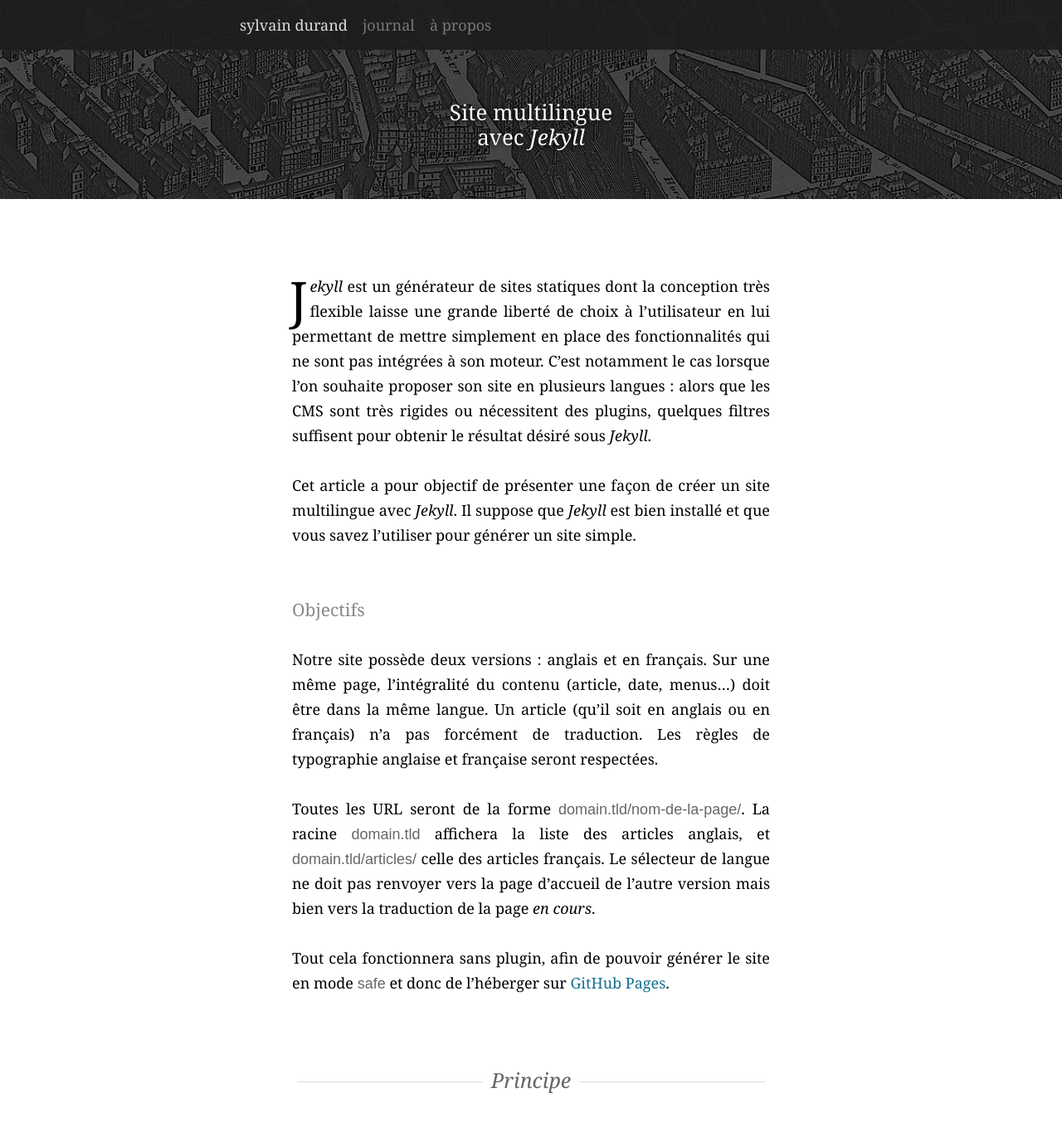
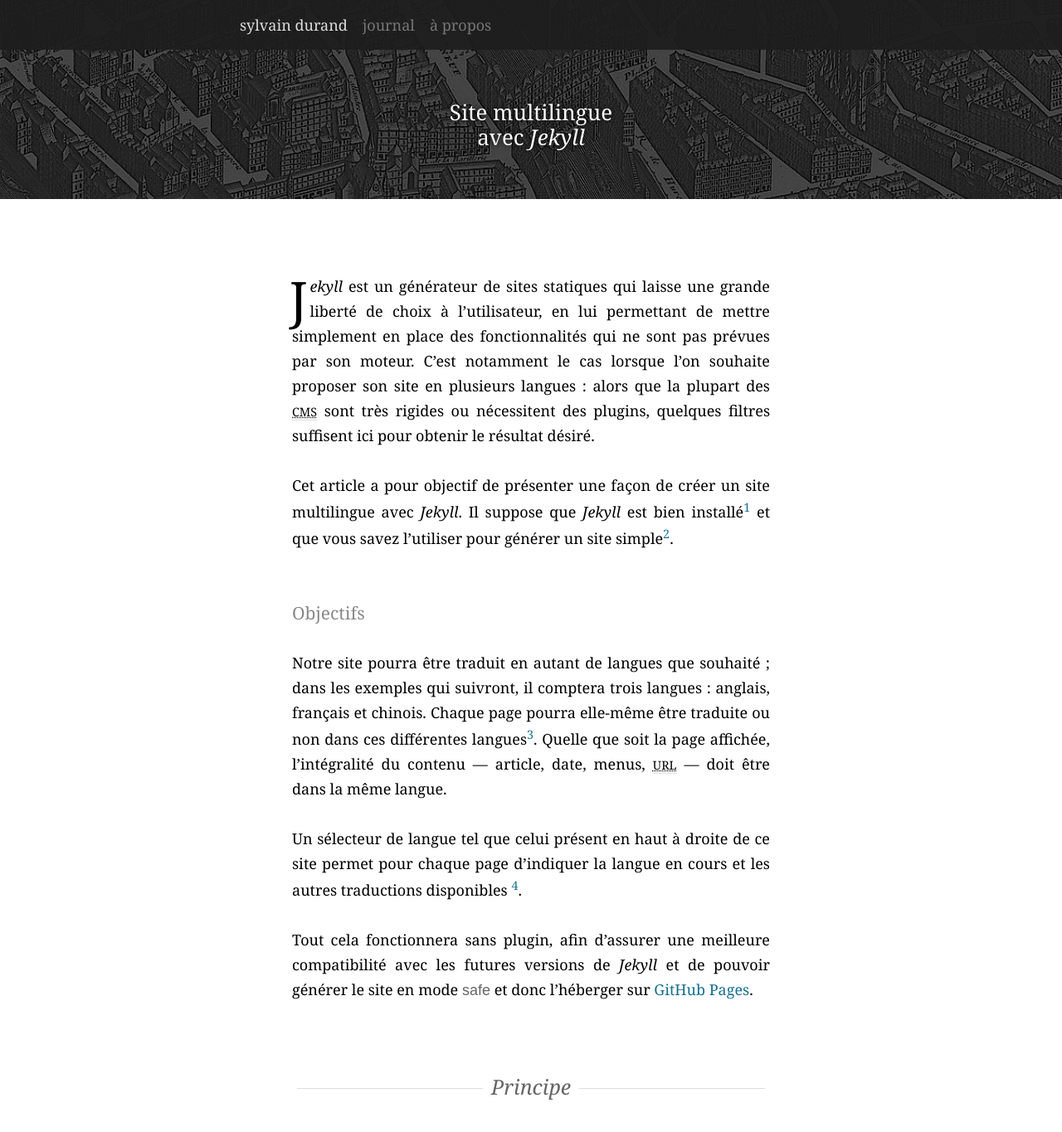
Before and after one commit to simonmeggle/simonmeggle.github.io, a Jekyll site: the page built from _posts/fr/2014-02-23-site-multilingue-avec-jekyll.md, in a window 1280 px wide and 1400 px high. Shown: the top 1365 px of the window at 83% size. Built offline with Jekyll 4.4.1, drawn with Linux system fonts in a browser that asks for light colours; some web fonts are replaced; some of the changed text lies outside the part shown.

Commit message:
Rewriting 'Multilingual Jekyll'

```diff
--- a/_posts/fr/2014-02-23-site-multilingue-avec-jekyll.md
+++ b/_posts/fr/2014-02-23-site-multilingue-avec-jekyll.md
@@ -2,82 +2,93 @@
 title: Site multilingue <br/> avec <em>Jekyll</em>
 ---
 
-J _ekyll_ est un générateur de sites statiques dont la conception très flexible laisse une grande liberté de choix à l'utilisateur en lui permettant de mettre simplement en place des fonctionnalités qui ne sont pas intégrées à son moteur. C'est notamment le cas lorsque l'on souhaite proposer son site en plusieurs langues : alors que les CMS sont très rigides ou nécessitent des plugins, quelques filtres suffisent pour obtenir le résultat désiré sous _Jekyll_.
+J<em>ekyll</em> est un générateur de sites statiques qui laisse une grande liberté de choix à l'utilisateur, en lui permettant de mettre simplement en place des fonctionnalités qui ne sont pas prévues par son moteur. C'est notamment le cas lorsque l'on souhaite proposer son site en plusieurs langues : alors que la plupart des CMS sont très rigides ou nécessitent des plugins, quelques filtres suffisent ici pour obtenir le résultat désiré.
 
-Cet article a pour objectif de présenter une façon de créer un site multilingue avec _Jekyll_. Il suppose que _Jekyll_ est bien installé et que vous savez l'utiliser pour générer un site simple.
+Cet article a pour objectif de présenter une façon de créer un site multilingue avec _Jekyll_. Il suppose que _Jekyll_ est bien installé[^1] et que vous savez l'utiliser pour générer un site simple[^new].
 
 ### Objectifs
-Notre site possède deux versions : anglais et en français. Sur une même page, l'intégralité du contenu (article, date, menus...) doit être dans la même langue. Un article (qu'il soit en anglais ou en français) n'a pas forcément de traduction. Les règles de typographie anglaise et française seront respectées.
+Notre site pourra être traduit en autant de langues que souhaité ; dans les exemples qui suivront, il comptera trois langues : anglais, français et chinois. Chaque page pourra elle-même être traduite ou non dans ces différentes langues[^traductions]. Quelle que soit la page affichée, l'intégralité du contenu --- article, date, menus, URL --- doit être dans la même langue.
 
-Toutes les URL seront de la forme `domain.tld/nom-de-la-page/`. La racine `domain.tld` affichera la liste des articles anglais, et `domain.tld/articles/` celle des articles français. Le sélecteur de langue ne doit pas renvoyer vers la page d'accueil de l'autre version mais bien vers la traduction de la page _en cours_.
+Un sélecteur de langue tel que celui présent en haut à droite de ce site permet pour chaque page d'indiquer la langue en cours et les autres traductions disponibles [^selecteur].
 
-Tout cela fonctionnera sans plugin, afin de pouvoir générer le site en mode `safe` et donc de l'héberger sur [GitHub Pages](https://pages.github.com/).
-
+Tout cela fonctionnera sans plugin, afin d'assurer une meilleure compatibilité avec les futures versions de _Jekyll_ et de pouvoir générer le site en mode `safe` et donc l'héberger sur [GitHub Pages](https://pages.github.com/).
 
 ## Principe
 
-### Arborescence des fichiers
+### Organisation des fichiers
 
-L'organisation de nos fichiers va être très simple. La page d'accueil `index.html`, listant les articles en version anglaise, est stockée à la racine afin d'être accessible depuis `domain.tld`. En dehors de ce fichier, l'intégralité des pages et articles (y compris la liste des articles en français) va être stockée dans `_posts/` :
+L'intégralité des pages vont être rangées dans le dossier `_posts` à la racine de notre site. En son sein, créer un dossier par langue permet de rester organisé tout en définissant globalement la langue des articles[^rangement] :
 
 {% highlight r %}
-.
-├── index.html                       # Page d'accueil anglaise
-|
-└── _posts
-    ├── 2014-01-01-articles.html     # Page d'accueil française
-    |
-    ├── 2014-03-05-hello-world.md    # Article en anglais
-    └── 2014-03-05-bonjour-monde.md  # Article en français
+_config.yml
+_layouts
+_posts
+       ├──  en
+        │         ├── 2014-09-01-hello-world.md
+        │         └── 0000-01-01-index.md
+        │
+       ├──  fr
+        │         ├── 2014-09-01-bonjour-monde.md
+        │         └── 0000-01-01-journal.md
+        │
+       └── zh
+                   ├── 2014-09-01-你好世界.md
+                   └── 0000-01-01-首页.md
 {% endhighlight %}
 
+Au sein de ceux-ci, l'organisation des fichiers en sous-dossiers est entièrement libre. La seule contrainte est que tous les fichiers doivent avoir un nom de fichier indiquant la date, suivi de l'identifiant qui apparaîtra dans l'URL.
 
-### Gestion des URL
+Affectons alors une variable `lang` à chacun de ces dossiers[^lang], ce qui nous permettra par la suite à détecter la langue et les traductions. Pour cela, nous indiquons dans `_config.yml` :
 
-Plutôt que d'avoir des URL de la forme `/2014/03/05/bonjour-monde.html`, nous nous contenterons de simples `/bonjour-monde/`. Il suffit pour cela d'indiquer dans `_config.yml` :
+{% highlight ruby %}
+defaults:
+  -
+    scope:
+      path: _posts/en
+    values:
+      layout: default
+      lang: en
+  -
+    scope:
+      path: _posts/fr
+    values:
+      layout: default
+      lang: fr
+  -
+    scope:
+      path: _posts/zh
+    values:
+      layout: default
+      lang: zh
+{% endhighlight %}
+
+### Choix des URL
+
+Par défaut, _Jekyll_ génère les URL à partir du nom des fichiers, de la forme `/2014/09/01/bonjour-monde.html`. Comme sur ce site, il est possible[^permalinks] de n'afficher que `/bonjour-monde/` en ajoutant dans `_config.yml` :
 
 {% highlight ruby %}
 permalink: /:title/
 {% endhighlight %}
 
-### Métadonnées dans les articles
+Il est également possible de spécifier individuellement une adresse pour chaque fichier en indiquant la variable `permalink` dans son entête[^index].
 
-Chaque page ou article possédera une variable `lang`, qui peut valoir `en` ou `fr` selon la version de l'article. _Si une traduction existe_, la variable `trans` comportera l'adresse (depuis la racine) vers celle-ci, selon le format d'URL choisi. Les pages n'ont nullement besoin d'avoir un identifiant ou une date commune. Seule compte la variable `trans` qui indique qu'une traduction existe, et où elle se situe.
 
-Par exemple, un article français `_posts/2014-03-05-bonjour-monde.md` accessible à l'adresse `domain.tld/bonjour-monde/`, s'il n'a pas de traduction, comportera les métadonnées suivantes :
 
-{% highlight ruby %}
+
+### Attribution d'un identifiant pour chaque article
+
+Jusqu'ici, rien ne relie les différentes versions d'une même page. Pour ce faire, nous pourrions utiliser :
+
+ - __la date__, mais plusieurs articles différents pourraient avoir la même ou, au contraire, plusieurs versions d'un même article peuvent avoir deux dates différentes ;
+ - __le nom du fichier__, mais il est préférable d'avoir des noms de fichiers différents pour traduire les URL.
+
+C'est pourquoi le plus simple est d'attribuer à chaque article un __identifiant__ dont la valeur sera identique pour chaque version :
+
+{% highlight python %}
 ---
-layout: post
-title:  "Bonjour monde !"
-lang:   fr
+title: Bonjour monde !
+name: hello
 ---
-{% endhighlight %}
-
-S'il existe une traduction `_posts/2014-03-15-hello-world.md`, qui sera donc accessible à l'adresse `domain.tld/hello-world/`, alors les métadonnées de notre page française deviendront :
-
-{% highlight ruby %}
----
-layout: post
-title:  "Bonjour monde !"
-lang:   fr
-trans:  /hello-world/
----
-{% endhighlight %}
-
-### Traduction des éléments du site
-En dehors du contenu des articles, il est également nécessaire de traduire les différents éléments qui composent le site : textes des menus, du haut et du bas de page, certains titres...
-
-Il est possible pour cela d'enregistrer les traductions sous forme de variables dans `_config.yml`. Ainsi, `{% raw %}{{ site.t[page.lang].home }}{% endraw %}` génèrera `Accueil` ou `Home` selon la valeur de `page.lang` :
-
-{% highlight ruby %}
-t:
-  fr:
-    home:  "Accueil"
-    about: "À propos"
-  en:
-    home:  "Home"
-    about: "About"
 {% endhighlight %}
 
 
@@ -86,101 +97,155 @@ t:
 
 ### Liste des articles par langue
 
-Les pages affichant la liste des articles ne doivent afficher que ceux qui sont dans la bonne langue, ce qui peut être atteint facilement grâce à la métadonnée `lang`. Par exemple, pour les articles anglais :
+Les pages affichant la liste des articles ne doivent afficher que ceux qui sont dans la bonne langue, ce qui peut être atteint facilement grâce à la métadonnée `lang`. Le code suivant permet d'afficher l'ensemble des posts de la bonne langue, selon le dossier dans lequel il est placé :
+
+{% highlight html %}
+{% raw %}
+{% assign posts=site.posts | where:"lang", page.lang %}
+<ul>
+{% for post in posts %}
+    <li class="lang">
+        <a href="{{ post.url }}" class="{{ post.lang }}">{{ post.lang }}</a>
+    </li>
+{% endfor %}
+</ul>
+{% endraw %}
+{% endhighlight %}
+
+Pour ne pas afficher certaines pages, comme par exemple celles qui listent les articles, il suffit de leur donner un `type: pages` et de rajouter dans notre `assign` précédant la condition `| where:"type", "pages"`.
+
+
+### Sélecteur de langue
+
+Pour créer un sélecteur de langue, comme celui présent en haut à droite de cette page, la démarche est très similaire à celle présentée au paragraphe précédent. On affiche la langue de toutes les versions existantes, y compris l'article en cours :
+
+{% highlight html %}
+{% raw %}
+{% assign posts=site.posts | where:"name", page.name | sort: 'path' %}
+<ul>
+{% for post in posts %}
+    <li class="lang">
+        <a href="{{ post.url }}" class="{{ post.lang }}">{{ post.lang }}</a>
+    </li>
+{% endfor %}
+</ul>
+{% endraw %}
+{% endhighlight %}
+
+Pour emphaser la langue de la version affichée, il suffit d'utiliser CSS[^css]. Par exemple, pour la mettre en gras :
+
+{% highlight css %}
+.en:lang(en), .fr:lang(fr), .zh:lang(zh){
+    font-weight: bold;
+)
+{% endhighlight %}
+
+## Peaufinage
+
+### Traduction des éléments du site
+En dehors du contenu des articles, il est également nécessaire de traduire les différents éléments qui composent le site : textes des menus, du haut et de bas de page, certains titres...
+
+Pour cela, on peut indiquer des traductions dans `_config.yml`[^data]. Ainsi, dans l'exemple suivant, `{% raw %}{{site.t[page.lang].home}}{% endraw %}` génèrera `Home`, `Accueil` ou `首页` selon la langue de la page :
+
+{% highlight python %}
+t:
+  en:
+    home:  "Home"
+  fr:
+    home:  "Accueil"
+  zh:
+    home:  "首页"
+{% endhighlight %}
+
+Il est possible d'utiliser cette technique pour générer les menus des différentes versions du site. Ainsi, dans le cas d'un menu à deux éléments comme sur ce site, on indique dans `_config.yml` :
+
+{% highlight python %}
+t:
+  en:
+    home:
+      name: "Home"
+      url: "/"
+    about:
+      name: "About"
+      url: "/about/"
+  fr:
+    home:
+      name: "Accueil"
+      url: "/accueil/"
+    about:
+      name: "À propos"
+      url: "/a-propos/"
+  zh:
+    home:
+      name: "首页"
+      url: "/首页/"
+    about:
+      name: "关于"
+      url: "/关于/"
+{% endhighlight %}
+
+Le menu peut alors être généré à l'aide d'une boucle :
 
 {% highlight html %}
 {% raw %}
 <ul>
-  {% for post in site.posts %}
-    {% if post.lang == 'en' %}
-     <li><a href="{{ post.url }}">{{ post.title }}</a></li>
-    {% endif %}
-  {% endfor %}
-</ul>
-{% endraw %}
-{% endhighlight %}
-
-Dans le cas des articles français, il faut prendre garde de ne pas afficher la page française listant les articles. Le code précédent devient donc :
-
-{% highlight html %}
-{% raw %}
-<ul>
-  {% for post in site.posts %}
-    {% if post.lang == 'fr' and post.trans != '/' %}
-     <li><a href="{{ post.url }}">{{ post.title }}</a></li>
-    {% endif %}
+  {% for menu in site.t[page.lang] %}
+    <li><a href="{{menu[1].url}}">{{menu[1].title}}</a></li>
   {% endfor %}
 </ul>
 {% endraw %}
 {% endhighlight %}
 
 
+### Traduction des dates
+À ce stade, tout peut être traduit sur le site à l'exception des dates,  générées automatiquement par _Jekyll_. Les formats courts, composés uniquement de chiffres, peuvent être adaptés sans difficulté. Selon la langue de la page, nous cherchons à obtenir :
 
-### Afficher un lien vers la traduction de la page en cours
-Pour proposer directement à un visiteur le lien vers la traduction d'un article, si elle existe, il suffit de regarder si la variable `trans` existe et, le cas échéant, sa valeur :
+- en anglais : "2014/09/01" ;
+- en français : "01/09/2014" ;
+- en chinois : "2014年9月1号".
 
-{% highlight html %}
+Pour cela, il suffit d'utiliser le code suivant, qu'il est possible ensuite de placer dans le dossier `_includes` afin de l'utiliser à plusieurs reprises :
+{% highlight python %}
 {% raw %}
-{% if page.trans %}
-    <a href="{{page.trans}}">{{ site.t[page.lang].translation }}</a>
+{% if page.lang == 'en' %}
+    {{ page.date | date: "%d/%m/%Y" }}
 {% endif %}
-{% endraw %}
-{% endhighlight %}
 
-Comme détaillé dans la partie précédente, on définit alors dans `_config.yml` :
+{% if page.lang == 'fr' %}
+    {{ page.date | date: "%Y-%m-%d" }}
+{% endif %}
 
-{% highlight ruby %}
-t:
-  fr:
-    translation: "read in English"
-  en:
-    translation: "lire en français"
-{% endhighlight %}
-
-### Sélecteur de langue
-Pour créer un sélecteur de langue, comme celui présent en haut à droite de cette page, la démarche est très similaire à celle présentée au paragraphe précédent. Utiliser `!= 'fr'` plutôt que `== 'en'` permet de faire fonctionner ce sélecteur sur la page d'accueil également, où `page.lang` n'est pas défini.
-
-{% highlight html %}
-{% raw %}
-{% if page.lang != 'fr'%}  <span class="active">en</span> |
-    {% if page.trans %}    <a href="{{page.trans}}">fr</a>
-    {% else %}             <span class="inactive">fr</span>
-    {% endif %}
-{% else %}
-    {% if page.trans %}    <a href="{{page.trans}}">en</a>
-    {% else %}             <span class="inactive">en</span>
-    {% endif %}          | <span class="active">fr</span>
+{% if page.lang == 'zh' %}
+    {{ page.date | date: "%Y年%-m月%-d号" }}
 {% endif %}
 {% endraw %}
 {% endhighlight %}
 
 
-## Peaufinage
+Pour les dates longues, il est possible d'utiliser astucieusement les filtres de date et les remplacements pour obtenir n'importe quel format. Par exemple, si nous cherchons à obtenir :
 
-### Traduction des dates
-À ce stade, tout peut être traduit sur le site à l'exception des dates,  générées automatiquement par _Jekyll_. Les formats courts, composés uniquement de chiffres, peuvent être adaptés sans difficulté :
+- en anglais : "1<sup>st</sup> of September 2014" ;
+- en français : "1<sup>er</sup> septembre 2014".
 
-{% highlight html %}
-{% raw %}
-{% if page.lang == 'fr' %}
-    {{ post.date | date: "%d/%m/%Y" }}
-{% else %}
-    {{ post.date | date: "%Y-%m-%d" }}
-{% endif %}
-{% endraw %}
-{% endhighlight %}
+Nous utilisons alors le code suivant :
 
-Pour les dates longues, il est possible d'utiliser astucieusement les filtres de date et les remplacements pour obtenir n'importe quel format. Par exemple, pour traduire la date en anglais et en français, on peut utiliser :
-
-{% highlight html %}
+{% highlight python %}
 {% raw %}
 {% assign d = page.date | date: "%-d" %}
 {% assign m = page.date | date: "%-m" %}
 
+{% if page.lang == 'en' %}
+{{ d }}<sup>{% case d %}
+  {% when '1' or '21' or '31' %}st
+  {% when '2' or '22' %}nd
+  {% when '3' or '23' %}rd
+{% else %}th
+{% endcase %}</sup>
+of {{ page.date | date: "%B %Y"}}
+{% endif %}
+
 {% if page.lang == 'fr' %}
-
 {{ d }}{% if d == "1" %}<sup>er</sup>{% endif %}
-
 {% case m %}
   {% when '1' %}janvier
   {% when '2' %}février
@@ -196,102 +261,56 @@ Pour les dates longues, il est possible d'utiliser astucieusement les filtres de
   {% when '12' %}décembre
 {% endcase %}
 {{ page.date | date: "%Y"}}
-
-{% else %}
-
-{{ d }}<sup>{% case d %}
-  {% when '1' or '21' or '31' %}st
-  {% when '2' or '22' %}nd
-  {% when '3' or '23' %}rd
-{% else %}th
-{% endcase %}</sup>
-{{ page.date | date: "%B %Y"}}
-
 {% endif %}
 {% endraw %}
 {% endhighlight %}
 
+Il est à nouveau possible de placer ce code dans un fichier `date.html` placé dans le dossier `_includes` pour pouvoir l'appeler simplement.
 
-### Respect des règles typographiques
-Depuis Jekyll 2, le moteur de rendu Kramdown est utilisé par défaut et améliore le rendu des guillements, apostrophes et tirets longs. Pour utiliser des guillemets français à la place des guillemets anglais, il suffit de remplacer la chaîne :
+## Accès au site et référencement
+
+Les pages étant entièrement statiques, il est difficile de deviner la langue de nos visiteurs pour envoyer la bonne version, que ce soit en détectant les entêtes envoyées par le navigateur ou en se basant sur sa localisation géographique. Néanmoins, il est possible d'améliorer le référencement en indiquant aux moteurs de recherche les pages qui constituent les traductions d'un seul et même contenu[^referencement].
+
+Pour ce faire, deux solutions sont possibles : [intégrer une balise `<link>`](https://support.google.com/webmasters/answer/189077?hl=fr) dans notre page, ou [l'indiquer dans un fichier `sitemaps.xml`](https://support.google.com/webmasters/answer/2620865?hl=fr).
+
+### Avec la balise _link_
+
+Il suffit d'indiquer dans la partie `<head>` chaque page, l'ensemble des traductions de la page en cours[^link]. Nous pouvons pour cela d'utiliser le code suivant, semblable à ceux présentés précédemment :
 
 {% highlight html %}
 {% raw %}
-{% if lang == 'en' %}
-  {{ content }}
-{% else %}
-  {{ content | replace: '“', '«&#160;' | replace: '”', '&#160;»' }}
-{% endif %}
+{% assign posts=site.posts | where:"name", page.name %}
+{% for post in posts %}
+  {% if post.lang != page.lang %}
+    <link rel="alternate" hreflang="{{post.lang}}" href="{{post.url}}" />
+  {% endif %}
+{% endfor %}
 {% endraw %}
 {% endhighlight %}
 
-
-## Accès au site et référencement
-
-Les pages étant entièrement statiques, il est difficile de connaître la langue de nos visiteurs, que ce soit en détectant les entêtes envoyées par le navigateur ou en se basant sur sa localisation géographique. Néanmoins, il est possible d'améliorer le référencement en indiquant aux moteurs de recherche les pages qui constituent les traductions d'un seul et même contenu. Ainsi, les utilisateurs trouvant notre contenu par un moteur de recherche devraient se voir proposer automatiquement la bonne traduction.
-
-Pour ce faire, deux solutions sont possibles : [intégrer une balise `<link>`](https://support.google.com/webmasters/answer/189077?hl=fr) dans notre page, ou [l'indiquer dans un fichier `sitemaps.xml`](https://support.google.com/webmasters/answer/2620865?hl=fr).
-
-### Avec la balise `<link>`
-
-Il suffit d'indiquer dans la partie `<head>` chaque page, si elle possède une traduction, un lien de la forme `<link rel="alternate" hreflang="fr" href="/francais.html" ` [en faisant attention d'utiliser les bons codes de langue utilisés](https://support.google.com/webmasters/answer/189077?hl=fr). Il suffit pour cela d'utiliser le code suivant :
-
-{% highlight html %}
-{% raw %}
-{% if page.trans %}
-<link
-  rel="alternate"
-  hreflang="{% if page.lang != 'fr' %}fr{% else %}en{% endif %}"
-  href="{{ page.trans }}" />
-{% endif %}
-{% endraw %}
-{% endhighlight %}
-
-### Avec un fichier `sitemaps.xml`
+### Avec un fichier _sitemaps_
 
 Le fichier `sitemaps.xml`, qui permet aux moteurs de recherche de connaître les pages et la structure de votre site, [permet également d'indiquer aux moteurs de recherches quelles pages sont les différentes versions d'un même contenu](https://support.google.com/webmasters/answer/2620865?hl=fr).
 
-Pour cela, il suffit d'indiquer l'intégralité des pages du site (quelle que soit leur langue) dans des éléments `<url>` et pour chacun d'entre eux l'ensemble des versions qui existent, `y compris celle que l'on est en train de décrire`. Par exemple, dans le cas de deux pages `francais.html` et `english.html` qui sont les traductions d'un même contenu, on indique :
+Pour cela, il suffit d'indiquer l'intégralité des pages du site (quelle que soit leur langue) dans des éléments `<url>` et pour chacun d'entre eux l'ensemble des versions qui existent, y compris celle que l'on est en train de décrire.
 
-{% highlight xml %}
-<url>
-  <loc>http://www.domain.tld/francais.html</loc>
-  <xhtml:link rel="alternate" hreflang="fr"
-    href="http://www.domain.tld/francais.html" />
-  <xhtml:link rel="alternate" hreflang="en "
-    href="http://www.domain.tld/english.html" />
-</url>
-
-<url>
-  <loc>http://www.domain.tld/english.html</loc>
-  <xhtml:link rel="alternate" hreflang="fr"
-    href="http://www.domain.tld/francais.html" />
-  <xhtml:link rel="alternate" hreflang="en "
-    href="http://www.domain.tld/english.html" />
-</url>
-{% endhighlight %}
-
-Ce fichier peut (bien sûr !) être généré automatiquement par Jekyll. Il suffit pour cela de créer un fichier `sitemaps.xml` à la racine du site contenant :
+Ce fichier peut être généré automatiquement par Jekyll en créant un fichier `sitemaps.xml` à la racine du site contenant :
 
 {% highlight xml %}
 {% raw %}
 ---
+layout:
+permalink: /sitemaps.xml
 ---
 <?xml version="1.0" encoding="UTF-8"?>
-<urlset xmlns="http://www.sitemaps.org/schemas/sitemap/0.9"
-        xmlns:xhtml="http://www.w3.org/1999/xhtml">
+<urlset xmlns="http://www.sitemaps.org/schemas/sitemap/0.9" xmlns:xhtml="http://www.w3.org/1999/xhtml">
   {% for post in site.posts %}
   <url>
-    <loc>http://domain.tdl{{ post.url }}</loc>
-    {% if post.trans %}
-      <xhtml:link rel="alternate"
-                  hreflang="{{ post.lang }}"
-                  href="http://domain.tdl{{ post.url }}" />
-      <xhtml:link rel="alternate"
-                  hreflang="{% if page.lang != 'fr' %}fr
-                            {% else %}en{% endif %}"
-                  href="http://domain.tdl{{ post.trans }}" />
-    {% endif %}
+    <loc>http://sylvain.durand.tf{{ post.url }}</loc>
+    {% assign versions=site.posts|where:"name",post.name %}
+    {% for version in versions %}
+      <xhtml:link rel="alternate" hreflang="{{ version.lang }}" href="http://sylvain.durand.tf{{ version.url }}" />
+    {% endfor %}
     <lastmod>{{ post.date | date_to_xmlschema }}</lastmod>
     <changefreq>weekly</changefreq>
   </url>
@@ -299,3 +318,32 @@ Ce fichier peut (bien sûr !) être généré automatiquement par Jekyll. Il suf
 </urlset>
 {% endraw %}
 {% endhighlight %}
+
+
+[^1]: Commencez par [installer RVM](http://rvm.io/rvm/install) stable avec Ruby, puis [installez Jekyll](http://jekyllrb.com/docs/installation/) à l'aide de `gem install jekyll`.
+
+[^new]: La commande `jekyll new` suffit pour générer un site où appliquer ces exemples. Utiliser `jekyll serve` permet de générer le site et de le servir à l'adresse `localhost:4000`.
+
+[^rangement]: Il est tout à fait possible de ranger différemment les articles, mais il sera alors nécessaire de spécifier manuellement la langue de chaque article par la suite dans chaque entête.
+
+[^traductions]: Quelle que soit la langue, il peut exister des pages qui ne sont pas forcément traduites dans toutes les autres.
+
+[^lang]: Il est également possible d'indiquer la langue dans les entêtes de chaque fichier.
+
+[^permalinks]: Les possibilités offertes sont présentées dans la [documentation](http://jekyllrb.com/docs/permalinks/) de _Jekyll_.
+
+[^index]: C'est par exemple le cas pour la page d'accueil, que l'on place à la racine en indiquant `permalink: /` dans l'entête.
+
+[^selecteur]: Les différents liens de ce sélecteur doivent renvoyer vers la traduction de la page en cours, et non vers la page d'accueil du site traduit.
+
+[^css]: Pour cela, il faut bien déclarer l'attribut `lang` de la balise `html` en indiquant `<html lang="{{ page.lang }}">` dans le _layout_.
+
+[^data]: Depuis la deuxième version de Jekyll, il est également possible de placer ces informations dans le dossier [_data](http://jekyllrb.com/docs/datafiles/).
+
+[^referencement]: Ainsi, les utilisateurs trouvant notre contenu par un moteur de recherche devraient se voir proposer automatiquement la bonne traduction.
+
+[^link]: Il convient cependant de faire attention d'utiliser les bons [ identifiants de langue](https://support.google.com/webmasters/answer/189077?hl=fr) pour qu'ils soient reconnus.
+
+*[CMS]: Content Management System
+*[CSS]: Cascading Style Sheets
+*[URL]: Uniform Resource Locator
```
